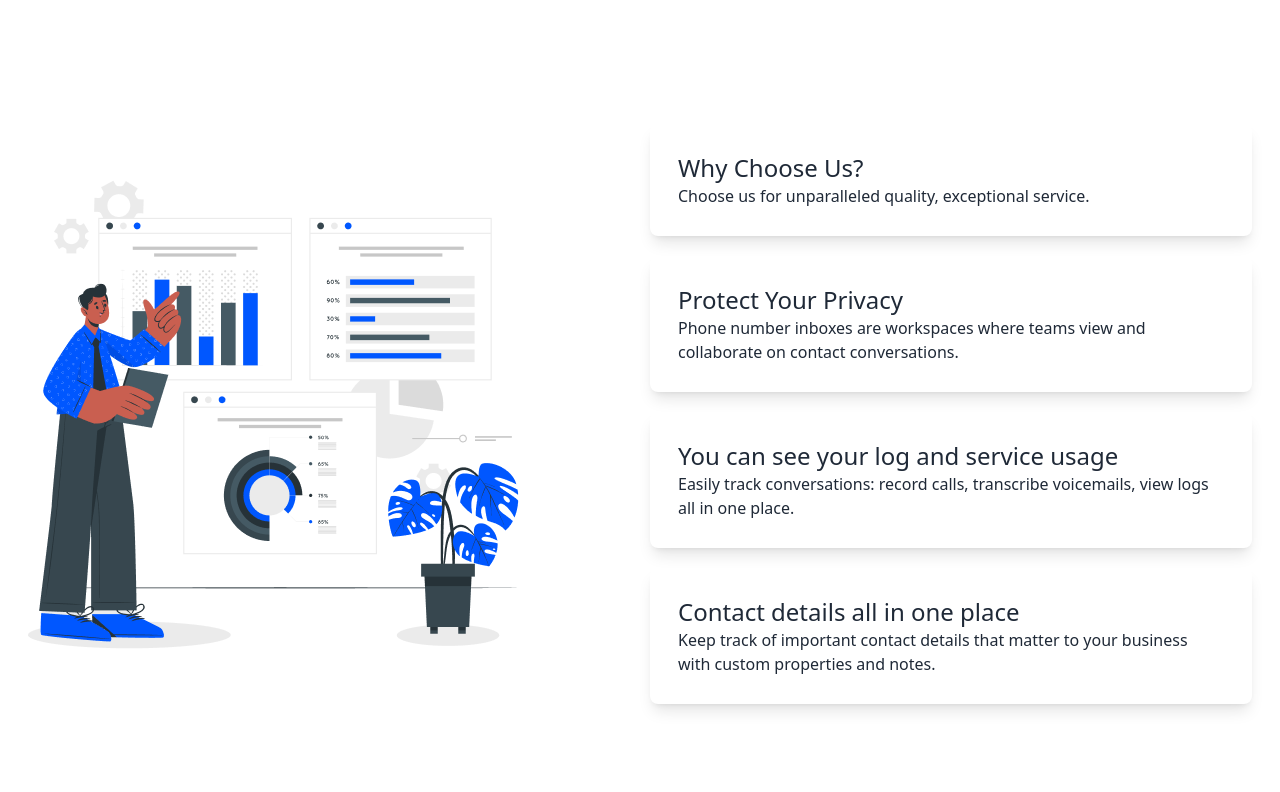
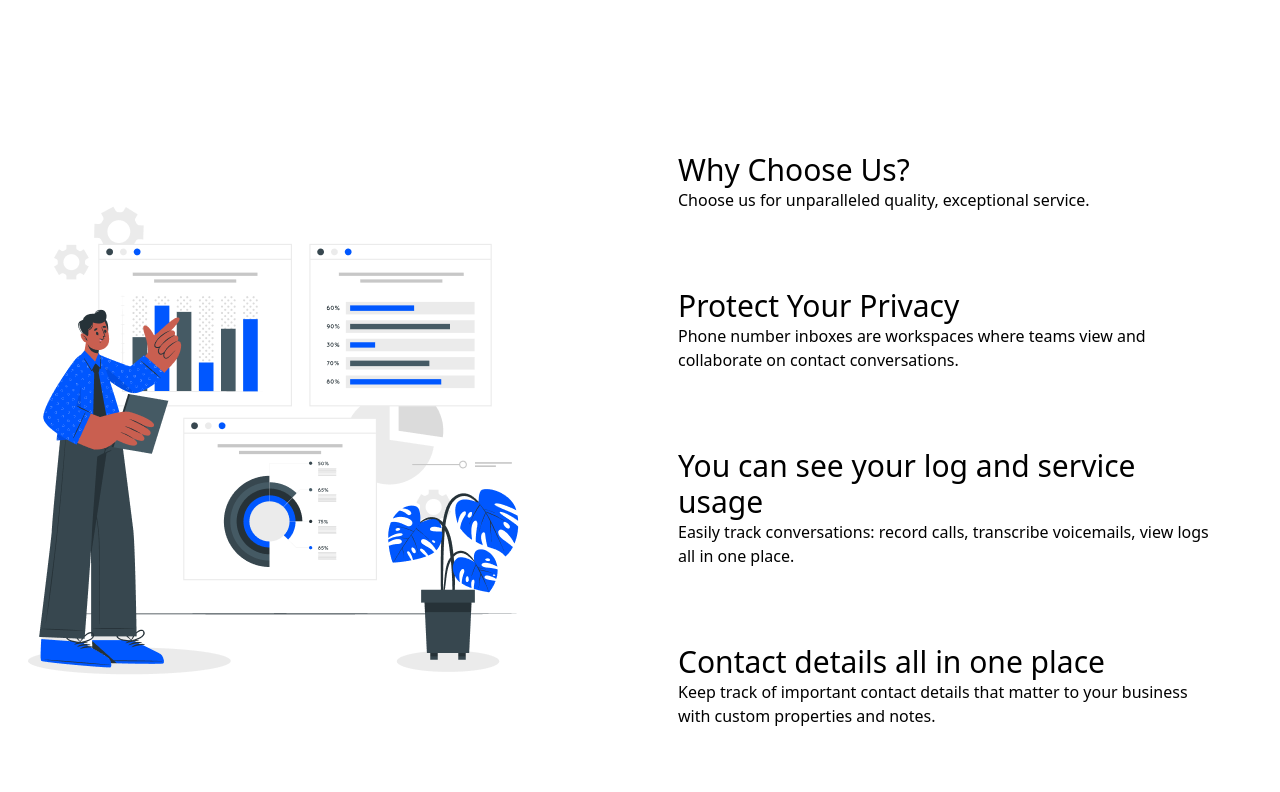
Before and after one commit to Munabbir/ZEDSMS, a plain HTML site: page index.html in a window 1280 px wide. Shown: the part 1668-2460 px from the top of the page. Drawn offline with nearby package versions, Linux system fonts and the light colour scheme.

```diff
--- a/index.html
+++ b/index.html
@@ -260,32 +260,32 @@
       </section>
 
       <!-- Why Choose Us? -->
-      <section class="container mx-auto pt-32 pb-20">
+      <section class="container mx-auto pt-32 pb-20 lg:flex justify-center items-center">
           <div class="grid sm:grid-cols-2 gap-5 justify-center items-center px-7">
-            <div class=" row-span-4">
+            <div class=" row-span-4 w-2/4 md:w-full ">
               <img src="img/cuate 2.png" alt="">
           </div>
-              <div class="rounded-lg flex bg-white p-7 shadow-lg space-x-6">
+              <div class="rounded-lg flex bg-white p-7 text-black space-x-6">
                   <div>
-                    <h3 class="text-2xl">Why Choose Us?</h3>
+                    <h3 class="text-3xl">Why Choose Us?</h3>
                     <p>Choose us for unparalleled quality, exceptional service.</p>
                   </div>
               </div>
-              <div class="rounded-lg flex bg-white p-7 shadow-lg space-x-6">
+              <div class="rounded-lg flex bg-white p-7 text-black space-x-6">
                   <div>
-                      <h3 class="text-2xl">Protect Your Privacy</h3>
+                      <h3 class="text-3xl">Protect Your Privacy</h3>
                       <p>Phone number inboxes are workspaces where teams view and collaborate on contact conversations.</p>
                   </div>
               </div>
-              <div class="rounded-lg flex bg-white p-7 shadow-lg space-x-6">
+              <div class="rounded-lg flex bg-white p-7 text-black space-x-6">
                   <div>
-                      <h3 class="text-2xl">You can see your log and service usage</h3>
+                      <h3 class="text-3xl">You can see your log and service usage</h3>
                       <p>Easily track conversations: record calls, transcribe voicemails, view logs all in one place.</p>
                   </div>
               </div>
-              <div class="rounded-lg flex bg-white p-7 shadow-lg space-x-6">
+              <div class="rounded-lg flex bg-white p-7 text-black space-x-6">
                   <div>
-                      <h3 class="text-2xl">Contact details all in one place</h3>
+                      <h3 class="text-3xl">Contact details all in one place</h3>
                       <p>Keep track of important contact details that matter to your business with custom properties and notes.</p>
                   </div>
               </div>
```
